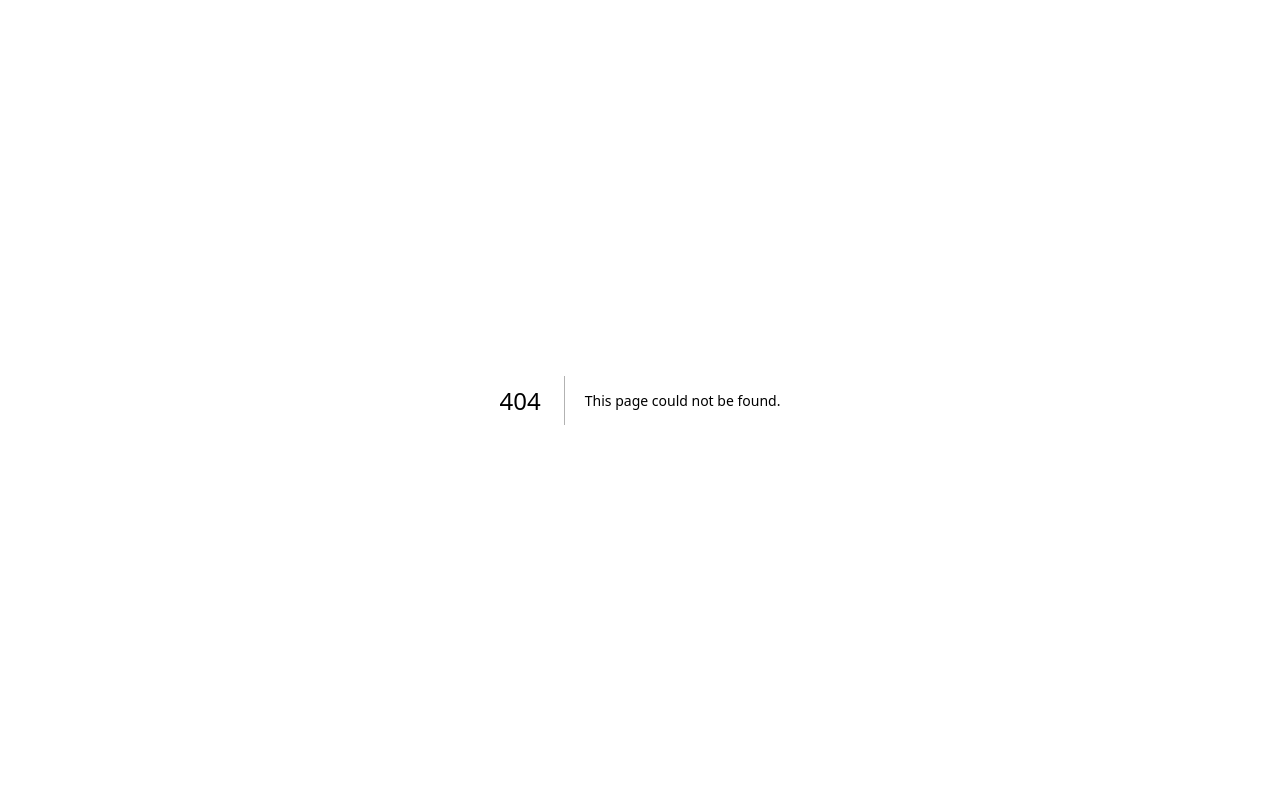
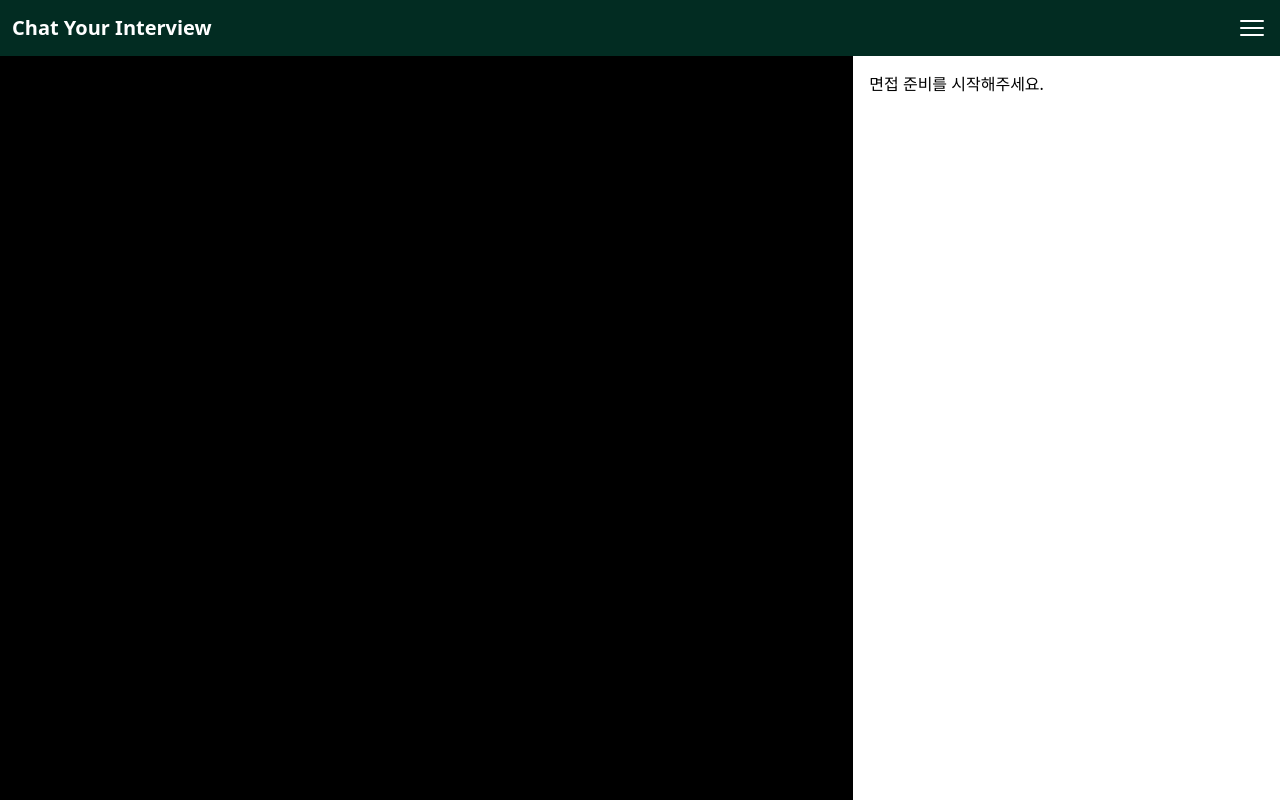
Before and after one commit to jhyunwoo/chat-your-interview, a Next.js app: page /interview in a window 1280 px wide. Before the commit this address had no page. Built offline with nearby package versions, Linux system fonts and the light colour scheme; no server answers.

Commit message:
add interview page, sidebar, profile page, and main page

```diff
--- /dev/null
+++ b/app/components/default-layout.tsx
@@ -0,0 +1,21 @@
+import { ReactNode } from "react";
+
+/**
+ * Default layout for the app
+ *
+ * CSS: pt-14 w-screen h-screen
+ * @param children
+ * @param className
+ * @constructor
+ */
+export default function DefaultLayout({
+  children,
+  className,
+}: {
+  children: ReactNode;
+  className?: string;
+}) {
+  return (
+    <div className={`pt-14 w-screen h-screen ${className}`}>{children}</div>
+  );
+}
--- /dev/null
+++ b/app/components/header.tsx
@@ -0,0 +1,17 @@
+import Link from "next/link";
+import SidebarButton from "@/app/components/sidebar-button";
+
+export default function Header() {
+  return (
+    <div
+      className={
+        "p-3 bg-emerald-950 text-white flex justify-between items-center fixed top-0 left-0 w-screen z-20"
+      }
+    >
+      <Link href={"/"} className={"text-xl font-bold"}>
+        Chat Your Interview
+      </Link>
+      <SidebarButton />
+    </div>
+  );
+}
--- /dev/null
+++ b/app/components/sidebar-button.tsx
@@ -0,0 +1,13 @@
+"use client";
+
+import { Bars3Icon } from "@heroicons/react/24/outline";
+import { useSidebar } from "@/lib/stores/sidebar";
+
+export default function SidebarButton() {
+  const { toggleSidebar } = useSidebar((state) => state);
+  return (
+    <button type={"button"} onClick={toggleSidebar}>
+      <Bars3Icon className={"size-8"} />
+    </button>
+  );
+}
--- /dev/null
+++ b/app/interview/chat.tsx
@@ -0,0 +1,9 @@
+"use client";
+
+export default function Chat() {
+  return (
+    <div className={"flex flex-col gap-4 w-1/3 h-full p-4"}>
+      <div>면접 준비를 시작해주세요.</div>
+    </div>
+  );
+}
--- /dev/null
+++ b/app/interview/page.tsx
@@ -0,0 +1,12 @@
+import WebcamView from "@/app/interview/webcam";
+import DefaultLayout from "@/app/components/default-layout";
+import Chat from "@/app/interview/chat";
+
+export default function InterviewPage() {
+  return (
+    <DefaultLayout className={"flex"}>
+      <WebcamView />
+      <Chat />
+    </DefaultLayout>
+  );
+}
--- /dev/null
+++ b/app/interview/webcam.tsx
@@ -0,0 +1,11 @@
+"use client";
+
+import Webcam from "react-webcam";
+
+export default function WebcamView() {
+  return (
+    <div className={"w-2/3 h-full flex justify-end"}>
+      <Webcam className={"w-full bg-black"} />
+    </div>
+  );
+}
--- a/app/layout.tsx
+++ b/app/layout.tsx
@@ -1,6 +1,8 @@
 import type { Metadata } from "next";
 import "./globals.css";
 import { ReactNode } from "react";
+import Header from "@/app/components/header";
+import Sidebar from "@/app/sidebar";
 
 export const metadata: Metadata = {
   title: "Chat Your Interview",
@@ -14,7 +16,11 @@ export default function RootLayout({
 }>) {
   return (
     <html lang="en">
-      <body>{children}</body>
+      <body>
+        <Header />
+        <Sidebar />
+        {children}
+      </body>
     </html>
   );
 }
--- /dev/null
+++ b/app/profile/page.tsx
@@ -0,0 +1,9 @@
+import DefaultLayout from "@/app/components/default-layout";
+
+export default function ProfilePage() {
+  return (
+    <DefaultLayout className={"flex items-center justify-center"}>
+      <div className={"text-2xl font-bold"}>Profile Page</div>
+    </DefaultLayout>
+  );
+}
--- /dev/null
+++ b/app/sidebar.tsx
@@ -0,0 +1,36 @@
+"use client";
+
+import { useSidebar } from "@/lib/stores/sidebar";
+import Link from "next/link";
+import { ReactNode } from "react";
+
+function NavButton({ href, children }: { href: string; children: ReactNode }) {
+  const { toggleSidebar } = useSidebar((state) => state);
+  return (
+    <Link href={href} onClick={toggleSidebar}>
+      {children}
+    </Link>
+  );
+}
+
+export default function Sidebar() {
+  const { isOpen, toggleSidebar } = useSidebar((state) => state);
+
+  return (
+    <>
+      <div
+        className={`z-10 w-2/3 pt-20 h-screen fixed top-0 right-0 ${isOpen ? "translate-x-0" : "translate-x-full"} bg-white p-4 transition-all`}
+      >
+        <div className={"flex flex-col gap-2"}>
+          <NavButton href={"/"}>Home</NavButton>
+          <NavButton href={"/interview"}>Interview</NavButton>
+          <NavButton href={"/profile"}>Profile</NavButton>
+        </div>
+      </div>
+      <div
+        onClick={toggleSidebar}
+        className={`w-screen h-screen fixed top-0 left-0 bg-neutral-500/50 ${isOpen ? "" : "hidden"}`}
+      />
+    </>
+  );
+}
--- /dev/null
+++ b/lib/stores/sidebar.ts
@@ -0,0 +1,17 @@
+import { create } from "zustand";
+import { devtools } from "zustand/middleware";
+
+interface SidebarState {
+  isOpen: boolean;
+}
+
+interface SidebarAction {
+  toggleSidebar: () => void;
+}
+
+export const useSidebar = create(
+  devtools<SidebarState & SidebarAction>((set) => ({
+    isOpen: false,
+    toggleSidebar: () => set((state) => ({ isOpen: !state.isOpen })),
+  })),
+);
--- a/package.json
+++ b/package.json
@@ -9,9 +9,12 @@
     "lint": "next lint"
   },
   "dependencies": {
+    "@heroicons/react": "^2.2.0",
     "next": "15.0.3",
     "react": "19.0.0-rc-66855b96-20241106",
-    "react-dom": "19.0.0-rc-66855b96-20241106"
+    "react-dom": "19.0.0-rc-66855b96-20241106",
+    "react-webcam": "^7.2.0",
+    "zustand": "^5.0.1"
   },
   "devDependencies": {
     "@types/node": "^22.9.1",
```
Also changed, not shown: 1 other file (tests, documents, lock files or other folders).
